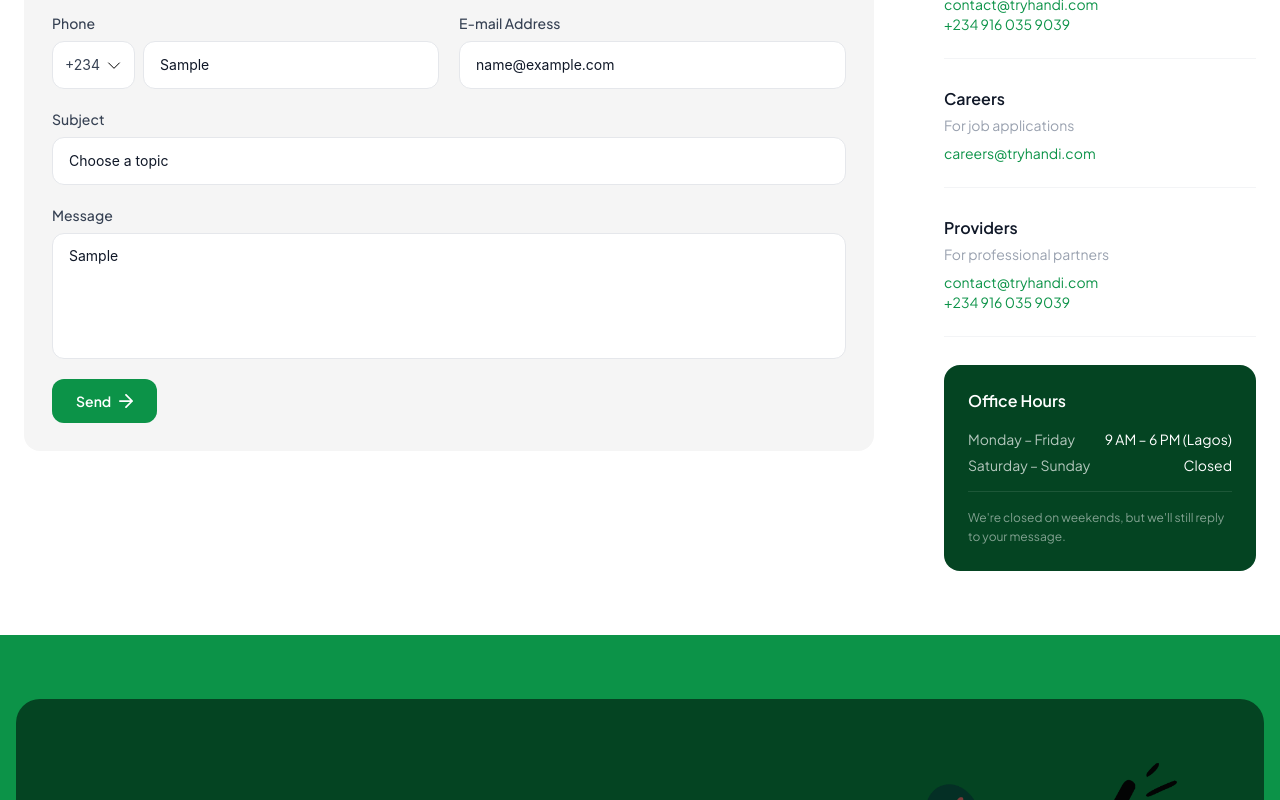
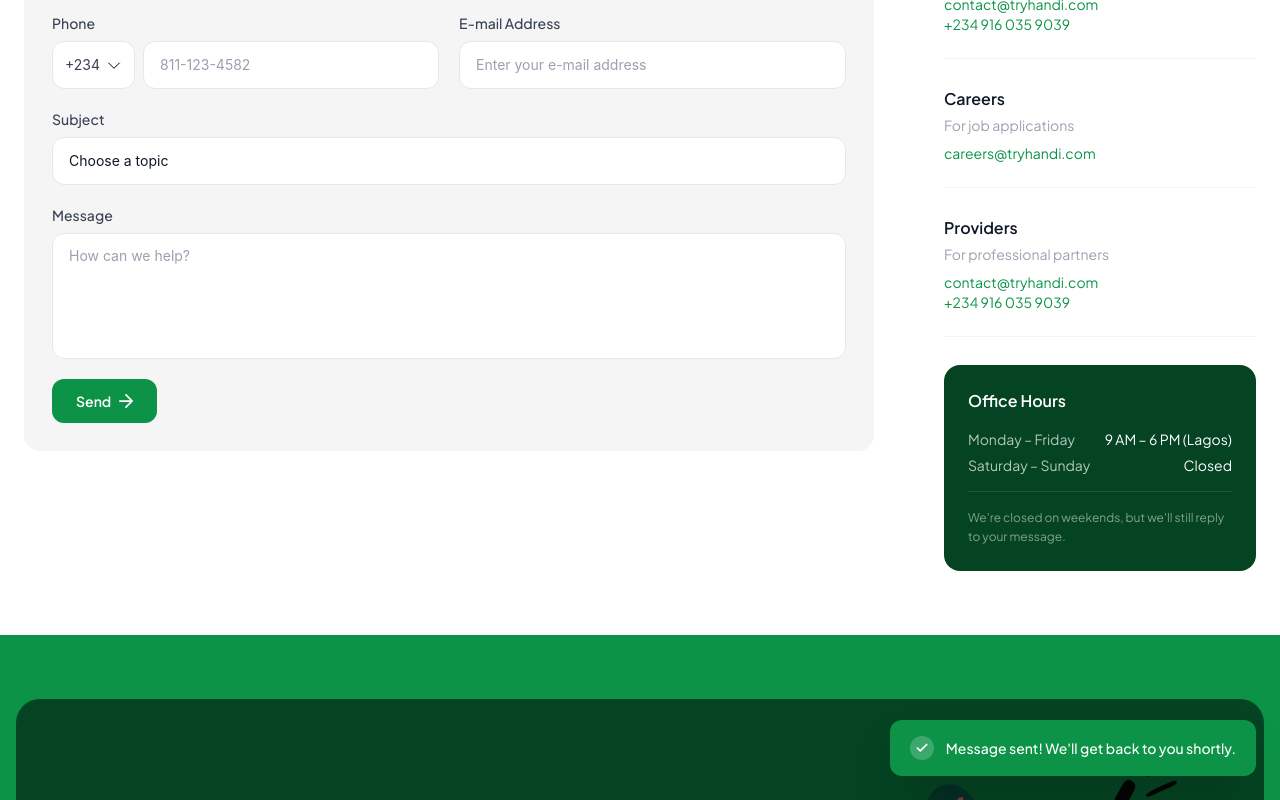
Before and after one commit to Azeez-Abiola/Handi-landing-page, a React (Vite) app: page /contact in a window 1280 px wide. Both pictures are taken after typing "Sample", "Sample", "name@example.com", "Sample" into the empty fields and a click on the button "Send". Shown: the part 602-1402 px from the top of the page. Built offline with nearby package versions, Linux system fonts and the light colour scheme; a web font is replaced by a local one.

Commit message:
Connect footer links to routes; add contact form success toast

```diff
--- a/src/components/FooterLinks.jsx
+++ b/src/components/FooterLinks.jsx
@@ -4,16 +4,16 @@ const navColumns = [
   {
     heading: 'Navigation',
     links: [
-      { label: 'About', href: '#' },
-      { label: 'Careers', href: '#' },
-      { label: 'Contact Us', href: '#' },
+      { label: 'About', to: '/about' },
+      { label: 'Careers', to: '/careers' },
+      { label: 'Contact Us', to: '/contact' },
     ],
   },
   {
     heading: 'Resources',
     links: [
-      { label: 'Blog', href: '#' },
-      { label: 'Careers', href: '#' },
+      { label: 'Blog', to: '/blog' },
+      { label: 'Careers', to: '/careers' },
     ],
   },
   {
@@ -21,7 +21,7 @@ const navColumns = [
     links: [
       { label: 'Privacy Policy', to: '/privacy' },
       { label: 'Terms of Service', to: '/terms' },
-      { label: 'Security', href: '#' },
+      { label: 'Security', to: '/privacy' },
     ],
   },
 ];
--- a/src/pages/Contact.jsx
+++ b/src/pages/Contact.jsx
@@ -1,4 +1,4 @@
-import { useEffect } from 'react';
+import { useEffect, useState } from 'react';
 import Navbar from '../components/Navbar';
 import Newsletter from '../components/Newsletter';
 import FAQ from '../components/FAQ';
@@ -26,6 +26,14 @@ function Field({ label, children }) {
 
 export default function Contact() {
   useEffect(() => { window.scrollTo(0, 0); }, []);
+
+  const [toast, setToast] = useState(false);
+  const handleSubmit = (e) => {
+    e.preventDefault();
+    e.target.reset();
+    setToast(true);
+    setTimeout(() => setToast(false), 4000);
+  };
 
   return (
     <div className="min-h-screen bg-white text-gray-900 antialiased">
@@ -55,7 +63,7 @@ export default function Contact() {
             <div className="bg-[#F5F5F5] rounded-[16px] p-7">
               <h2 className="font-heading font-semibold text-xl text-gray-900 mb-2">Send us a message</h2>
               <p className="font-body text-sm text-gray-500 mb-7">Fill out the form and our team will get back to you shortly.</p>
-              <form onSubmit={(e) => e.preventDefault()} className="space-y-5">
+              <form onSubmit={handleSubmit} className="space-y-5">
                 <Field label="Name"><input className={inputCls} placeholder="Enter your name" /></Field>
                 <div className="grid grid-cols-1 sm:grid-cols-2 gap-5">
                   <Field label="Phone">
@@ -120,6 +128,18 @@ export default function Contact() {
       <FAQ />
       <FooterCTA />
       <FooterLinks />
+
+      {/* Success toast */}
+      <div
+        className={`fixed bottom-6 right-6 z-[100] flex items-center gap-3 bg-[#0C9348] text-white px-5 py-4 rounded-xl shadow-2xl transition-all duration-300 ${toast ? 'opacity-100 translate-y-0' : 'opacity-0 translate-y-4 pointer-events-none'}`}
+        role="status"
+        aria-live="polite"
+      >
+        <span className="flex items-center justify-center w-6 h-6 rounded-full bg-white/20 shrink-0">
+          <svg width="14" height="14" viewBox="0 0 24 24" fill="none" stroke="white" strokeWidth="3" strokeLinecap="round" strokeLinejoin="round"><path d="M20 6L9 17l-5-5" /></svg>
+        </span>
+        <span className="font-body text-sm font-medium">Message sent! We'll get back to you shortly.</span>
+      </div>
     </div>
   );
 }
```
